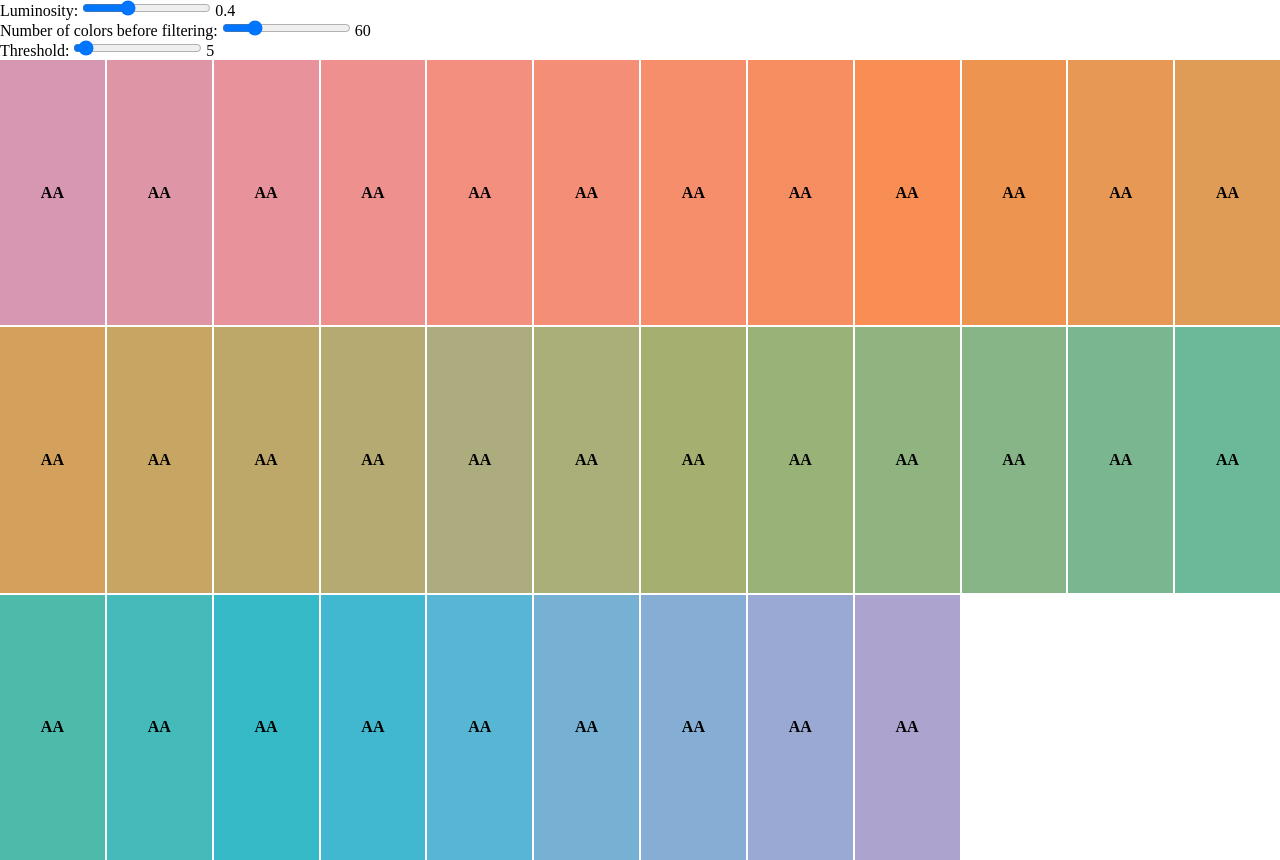
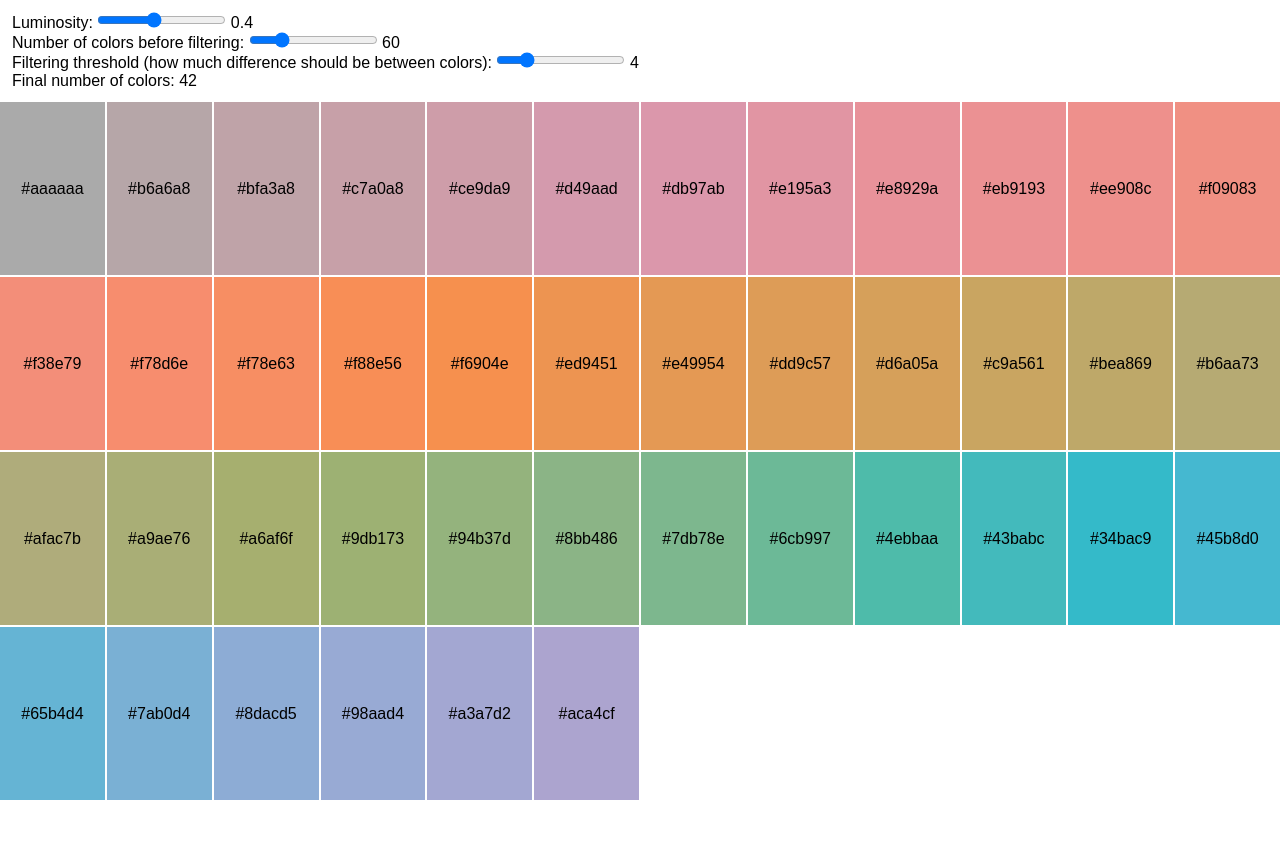
Before and after one commit to mrrocks/colors, a website with bundled scripts: page public/index.html in a window 1280 px wide. After the commit the page ends 800 px from the top, so only its background shows below. Built offline with nearby package versions, Linux system fonts and the light colour scheme; what apca-w3 would draw is missing.

Commit message:
Base functionality added

```diff
--- a/public/index.html
+++ b/public/index.html
@@ -1,5 +1,6 @@
 <!doctype html>
 <html lang="en">
+
 <head>
   <meta charset="UTF-8" />
   <meta name="viewport" content="width=device-width, initial-scale=1.0" />
@@ -7,17 +8,12 @@
   <link rel="stylesheet" href="main.css" />
   <title>Document</title>
 </head>
+
 <body>
+  <div class="controls">
     <div>
       <label for="luminosityInput">Luminosity:</label>
-      <input
-        type="range"
-        id="luminosityInput"
-        min="0.2"
-        max="0.8"
-        step="0.05"
-        value="0.4"
-      />
+      <input type="range" id="luminosityInput" min="0.1" max="0.8" step="0.01" value="0.4" />
       <span id="luminosityValue">0.4</span>
     </div>
     <div>
@@ -26,10 +22,13 @@
       <span id="colorCountValue">60</span>
     </div>
     <div>
-      <label for="thresholdInput">Threshold:</label>
-      <input type="range" id="thresholdInput" min="1" max="100" value="5" />
-      <span id="thresholdValue">5</span>
+      <label for="thresholdInput">Filtering threshold (how much difference should be between colors):</label>
+      <input type="range" id="thresholdInput" min="0" max="20" value="4" step="1" />
+      <span id="thresholdValue">4</span>
+    </div>
+    <div id="colorCountDisplay">Final number of colors: 0</div>
   </div>
   <div id="colorGrid"></div>
 </body>
+
 </html>
--- a/public/main.css
+++ b/public/main.css
@@ -4,13 +4,22 @@
   padding: 0;
 }
 
+html,
+body {
+  height: 100%;
+  margin: 0;
+  display: flex;
+  flex-direction: column;
+  font-family: Arial, Helvetica, sans-serif;
+  font-weight: normal;
+}
+
 #colorGrid {
   display: grid;
   grid-template-columns: repeat(auto-fill, minmax(min(100%, 100px), 1fr));
   gap: 2px;
-
-  height: 100vh;
   overflow: auto;
+  flex-grow: 1;
 }
 
 #colorGrid div {
@@ -18,8 +27,10 @@
   justify-content: center;
   align-items: center;
   text-align: center;
-  color: white;
-  font-weight: bold;
   width: 100%;
-  height: calc((100vh - (var(--num-rows))) / var(--num-rows));
+  height: calc(100% / var(--num-rows) - 2px);
 }
+
+.controls {
+  padding: 12px;
+}
--- a/public/main.js
+++ b/public/main.js
@@ -1,13 +1,13 @@
-import chroma from "chroma-js";
-import { APCAcontrast } from "apca-w3";
+import chroma from 'chroma-js';
+import { APCAcontrast } from 'apca-w3';
 
-const luminosityInput = document.getElementById("luminosityInput");
-const luminosityValue = document.getElementById("luminosityValue");
-const colorCountInput = document.getElementById("colorCountInput");
-const colorCountValue = document.getElementById("colorCountValue");
-const gridContainer = document.getElementById("colorGrid");
-const thresholdInput = document.getElementById("thresholdInput");
-const thresholdValue = document.getElementById("thresholdValue");
+const luminosityInput = document.getElementById('luminosityInput');
+const luminosityValue = document.getElementById('luminosityValue');
+const colorCountInput = document.getElementById('colorCountInput');
+const colorCountValue = document.getElementById('colorCountValue');
+const gridContainer = document.getElementById('colorGrid');
+const thresholdInput = document.getElementById('thresholdInput');
+const thresholdValue = document.getElementById('thresholdValue');
 
 function updateColors() {
   const luminosity = parseFloat(luminosityInput.value);
@@ -15,34 +15,37 @@ function updateColors() {
   const threshold = parseInt(thresholdInput.value);
 
   let colorScale = chroma
-    .scale("Spectral")
-    .mode("lch")
+    .scale(['gray', ...chroma.brewer.Spectral])
+    .mode('lch')
     .colors(colorCount)
     .map((color) => chroma(color).luminance(luminosity));
   colorScale = filterDistinctColors(colorScale, threshold);
 
-  gridContainer.innerHTML = "";
+  gridContainer.innerHTML = '';
 
   colorScale.forEach((color) => {
-    const colorDiv = document.createElement("div");
+    const colorDiv = document.createElement('div');
     colorDiv.style.backgroundColor = color;
     colorDiv.style.color = getTextColor(color);
-    colorDiv.innerText = "AA";
+    colorDiv.innerText = chroma(color).hex();
     gridContainer.appendChild(colorDiv);
   });
+
+  const colorCountDisplay = document.getElementById('colorCountDisplay');
+  colorCountDisplay.textContent = `Final number of colors: ${colorScale.length}`;
 }
 
-luminosityInput.addEventListener("input", () => {
+luminosityInput.addEventListener('input', () => {
   luminosityValue.textContent = luminosityInput.value;
   updateColors();
 });
 
-colorCountInput.addEventListener("input", () => {
+colorCountInput.addEventListener('input', () => {
   colorCountValue.textContent = colorCountInput.value;
   updateColors();
 });
 
-thresholdInput.addEventListener("input", () => {
+thresholdInput.addEventListener('input', () => {
   thresholdValue.textContent = thresholdInput.value;
   updateColors();
 });
@@ -52,7 +55,7 @@ function filterDistinctColors(colors, threshold) {
 
   colors.forEach((color) => {
     const isDistinct = distinctColors.every(
-      (distinctColor) => chroma.distance(color, distinctColor) >= threshold
+      (distinctColor) => chroma.distance(color, distinctColor) >= threshold,
     );
 
     if (isDistinct) {
@@ -76,7 +79,7 @@ function getTextColor(backgroundColor) {
   const whiteContrast = APCAcontrast(sRGBtoY([255, 255, 255]), bgY);
   const blackContrast = APCAcontrast(sRGBtoY([0, 0, 0]), bgY);
 
-  return Math.abs(whiteContrast) > Math.abs(blackContrast) ? "white" : "black";
+  return Math.abs(whiteContrast) > Math.abs(blackContrast) ? 'white' : 'black';
 }
 
 updateColors();
```
Also changed, not shown: 1 other file. Lines whose indentation alone changed are shown as unchanged.
